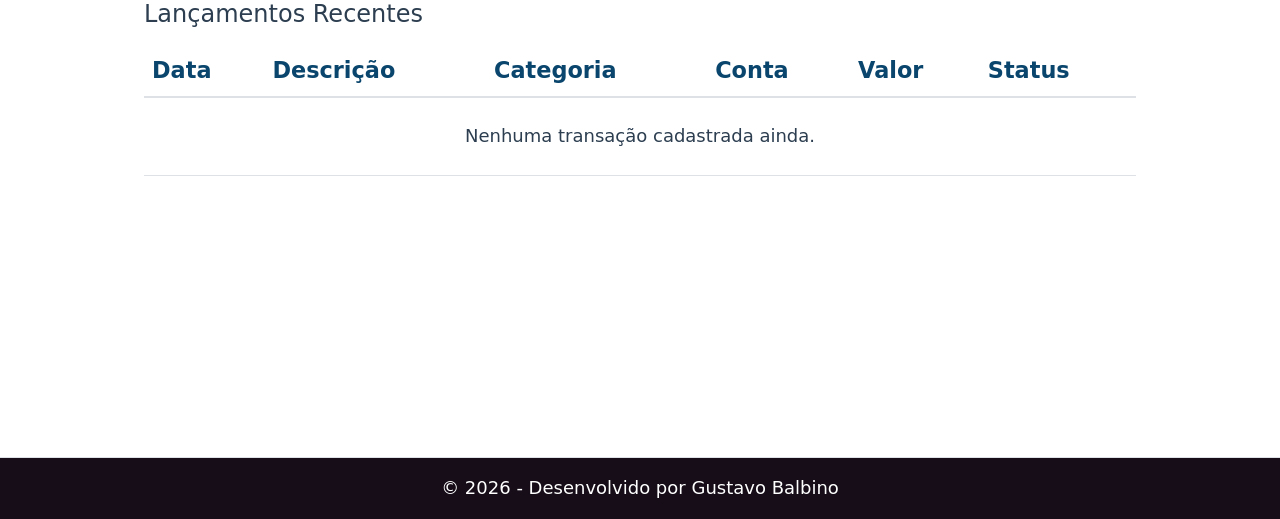
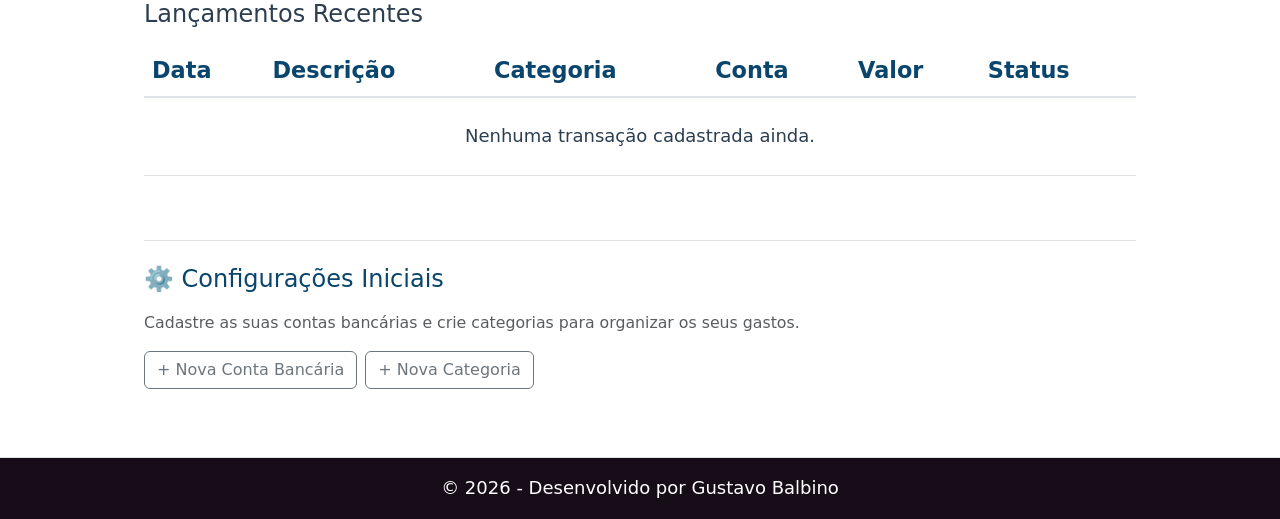
Before and after one commit to Gusta101/Organizador-Anual, a Django app: page /financeiro/ in a window 1280 px wide. Shown: the part 948-1467 px from the top of the page. Run offline with Django 5.2, Linux system fonts and the light colour scheme; data that the repository does not hold is empty.

Commit message:
(financeiro) adicionado forms para config inicial

```diff
--- a/financeiro/templates/financeiro/dashboard.html
+++ b/financeiro/templates/financeiro/dashboard.html
@@ -124,6 +124,67 @@
         </div>
     </div>
 
+    <div class='mt-5 pt-4 pb-4 border-top'>
+        <h4 class='mb-3' style='font-family: "Caveat", cursive; color: var(--color3);'>
+            ⚙️ Configurações Iniciais
+        </h4>
+        <p class='text-muted small mb-3'>Cadastre as suas contas bancárias e crie categorias para organizar os seus
+            gastos.</p>
+
+        <div class='d-flex gap-2'>
+            <button type='button' class='btn btn-outline-secondary' style='font-family: "Patrick Hand", cursive;'
+                data-bs-toggle='modal' data-bs-target='#modalNovaConta'>
+                + Nova Conta Bancária
+            </button>
+            <button type='button' class='btn btn-outline-secondary' style='font-family: "Patrick Hand", cursive;'
+                data-bs-toggle='modal' data-bs-target='#modalNovaCategoria'>
+                + Nova Categoria
+            </button>
+        </div>
+    </div>
+
+</div>
+
+<div class='modal fade' id='modalNovaConta' tabindex='-1' aria-hidden='true'>
+    <div class='modal-dialog modal-dialog-centered'>
+        <div class='modal-content custom-modal-content'>
+            <div class='modal-header border-bottom-0'>
+                <h5 class='modal-title' style='font-family: "Caveat", cursive; color: var(--color5);'>Cadastrar Conta
+                </h5>
+                <button type='button' class='btn-close' data-bs-dismiss='modal' aria-label='Close'></button>
+            </div>
+            <div class='modal-body'>
+                <form method='POST' action='{% url "financeiro:nova_conta" %}'>
+                    {% csrf_token %}
+                    {{ conta_form.as_p }}
+                    <div class='text-end mt-4'>
+                        <button type='submit' class='btn btn-animated bg-color5'>Salvar Conta</button>
+                    </div>
+                </form>
+            </div>
+        </div>
+    </div>
+</div>
+
+<div class='modal fade' id='modalNovaCategoria' tabindex='-1' aria-hidden='true'>
+    <div class='modal-dialog modal-dialog-centered'>
+        <div class='modal-content custom-modal-content'>
+            <div class='modal-header border-bottom-0'>
+                <h5 class='modal-title' style='font-family: "Caveat", cursive; color: var(--color5);'>Criar Categoria
+                </h5>
+                <button type='button' class='btn-close' data-bs-dismiss='modal' aria-label='Close'></button>
+            </div>
+            <div class='modal-body'>
+                <form method='POST' action='{% url "financeiro:nova_categoria" %}'>
+                    {% csrf_token %}
+                    {{ categoria_form.as_p }}
+                    <div class='text-end mt-4'>
+                        <button type='submit' class='btn btn-animated bg-color5'>Salvar Categoria</button>
+                    </div>
+                </form>
+            </div>
+        </div>
+    </div>
 </div>
 
 <div class='modal fade' id='modalTransacao' tabindex='-1' aria-labelledby='modalTransacaoLabel' aria-hidden='true'>
--- a/financeiro/urls.py
+++ b/financeiro/urls.py
@@ -14,5 +14,7 @@ urlpatterns = [
     path('objetivos/', views.painel_objetivos, name='painel_objetivos'),
     path('objetivos/aporte/', views.novo_aporte, name='novo_aporte'),
     path('objetivos/regra-nova/', views.nova_regra_aporte, name='nova_regra_aporte'),
+    path('conta/nova/', views.nova_conta, name='nova_conta'),
+    path('categoria/nova/', views.nova_categoria, name='nova_categoria'),
     path('cron/aportes-automaticos/', views.cron_processar_aportes, name='cron_aportes'),
 ]
--- a/financeiro/views.py
+++ b/financeiro/views.py
@@ -5,7 +5,7 @@ from django.utils import timezone
 
 from objetivos.models import ObjetivoMacro
 from .models import OrcamentoMensal, RegraAporteAutomatico, Transacao, Conta, FaturaCartao, CategoriaFinanceira, TransacaoCartao
-from .forms import TransacaoForm
+from .forms import CategoriaForm, ContaForm, TransacaoForm
 
 import json
 
@@ -15,7 +15,7 @@ def dashboard_financeiro(request):
         form = TransacaoForm(request.POST)
         if form.is_valid():
             form.save()
-            return redirect('financeiro:index')
+            return redirect('financeiro:home')
     else:
         form = TransacaoForm()
 
@@ -107,12 +107,18 @@ def dashboard_financeiro(request):
         ).aggregate(total=Sum('valor'))['total'] or 0
         despesas_data.append(float(desp))
 
+    conta_form = ContaForm()
+    categoria_form = CategoriaForm()
+
     context = {
         'total_receitas': total_receitas,
         'total_despesas': total_despesas,
         'saldo': saldo_geral,
         'transacoes': transacoes_recentes,
+
         'form': form,
+        'conta_form': conta_form,
+        'categoria_form': categoria_form,
 
         # Gráfico de Gastos por Categoria
         'labels_grafico': json.dumps(labels_grafico),
@@ -372,6 +378,20 @@ def nova_regra_aporte(request):
 
     return redirect('financeiro:painel_objetivos')
 
+def nova_conta(request):
+    if request.method == 'POST':
+        form = ContaForm(request.POST)
+        if form.is_valid():
+            form.save()
+    return redirect('financeiro:home')
+
+def nova_categoria(request):
+    if request.method == 'POST':
+        form = CategoriaForm(request.POST)
+        if form.is_valid():
+            form.save()
+    return redirect('financeiro:home')
+
 def cron_processar_aportes(request):
     '''
     URL gatilho para ser chamada 1x por dia pelo Render/Cron-job.org.
```
Also changed, not shown: financeiro/models.py (line endings or trailing spaces).
